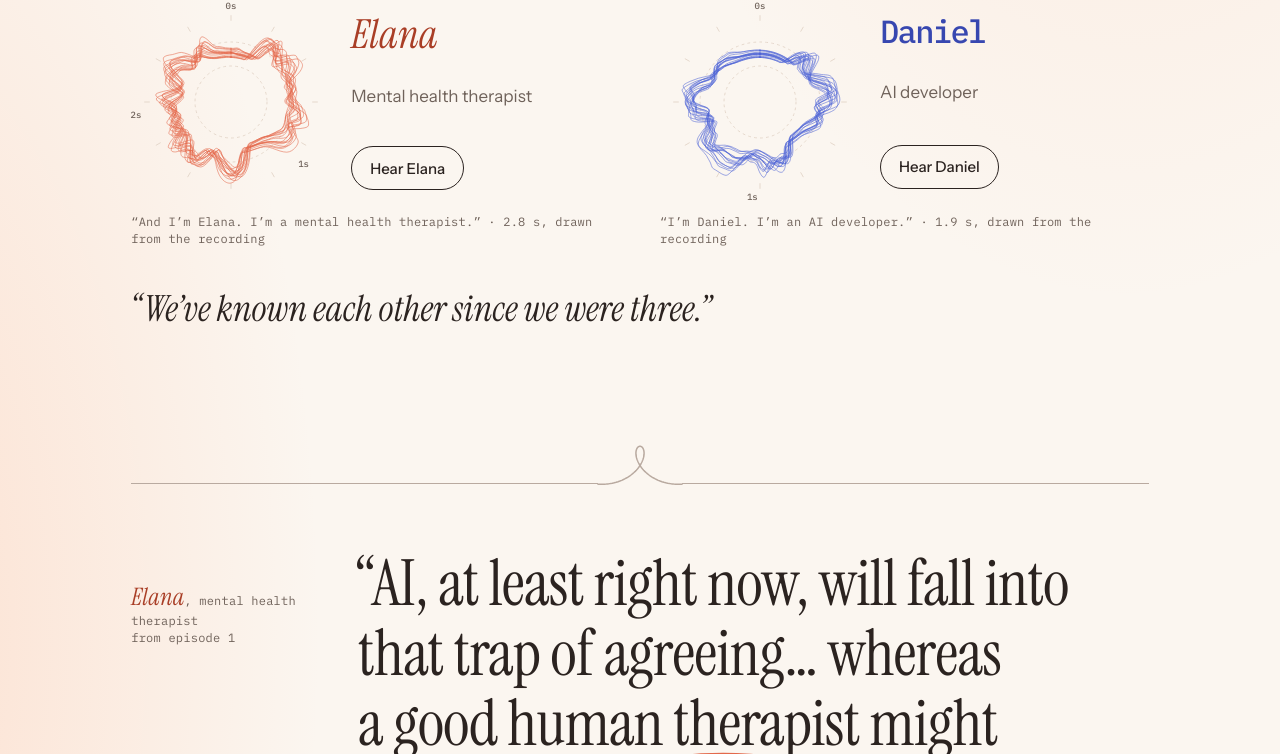
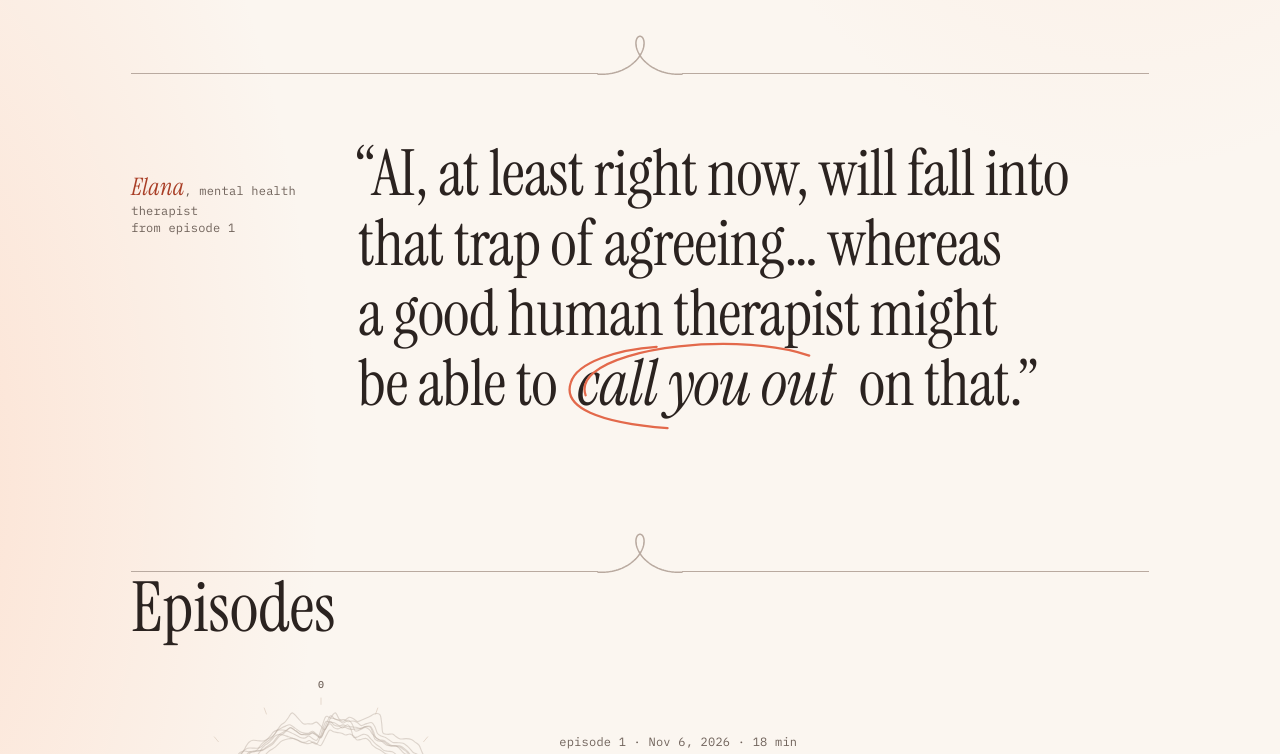
Before and after one commit to djacobs7/people-in-the-loop, a plain HTML site: page index.html in a window 1280 px wide. Shown: the part 774-1528 px from the top of the page. Drawn offline with Linux system fonts and the light colour scheme; animation ran at ten frames a second.

Commit message:
Header art: two people grown out of one loop; drop Who's talking
Co-Authored-By: Claude Opus 5.5 <noreply@anthropic.com>

```diff
--- a/index.html
+++ b/index.html
@@ -80,7 +80,7 @@ button { font: inherit; color: inherit; }
 /* hero */
 .hero { display: grid; gap: 8px; align-items: center; margin-top: clamp(16px, 4vw, 40px); }
 .hero figure { margin: 8px 0 0; }
-.hero-art { position: relative; aspect-ratio: 1.25; margin: 0 calc(-1 * var(--gutter)); }
+.hero-art { position: relative; aspect-ratio: 1.37; margin: 0 calc(-1 * var(--gutter) / 2); }
 .hero-art canvas { width: 100%; height: 100%; display: block; }
 .title { font: 400 clamp(4rem, 1.6rem + 11vw, 9.5rem)/0.86 var(--serif); letter-spacing: -0.02em; margin: 0; }
 .title i { font-style: italic; font-size: 0.62em; letter-spacing: 0; padding: 0 0.04em; }
@@ -88,23 +88,10 @@ button { font: inherit; color: inherit; }
 .lede .name-serif { font-size: 1.18em; }
 .hero figcaption { margin: -4px 0 0; text-align: center; }
 @media (min-width: 900px) {
-  .hero { grid-template-columns: 6fr 5fr; gap: var(--gutter); margin-top: 24px; }
-  .hero-art { margin: 0; aspect-ratio: 1.05; }
+  .hero { grid-template-columns: 5fr 6fr; gap: var(--gutter); margin-top: 24px; }
+  .hero-art { margin: 0 calc(-1 * var(--gutter)) 0 -12px; aspect-ratio: 1.3; }
   .hero figure { margin: 0; }
 }
-
-/* the two people */
-.people { display: grid; gap: 40px; margin-top: 28px; }
-.person { display: grid; grid-template-columns: minmax(130px, 200px) 1fr; gap: 6px 20px; align-items: center; }
-.person canvas { width: 100%; aspect-ratio: 1; display: block; grid-row: span 3; }
-.person h3 { margin: 0; font-size: 2.5rem; line-height: 1; font-weight: 400; }
-.person h3.name-mono { font: 500 2rem/1 var(--mono); letter-spacing: -0.05em; }
-.person .role { margin: 0; color: var(--muted); }
-.person .hear { justify-self: start; margin-top: 6px; }
-.person .said { grid-column: 1 / -1; margin: 6px 0 0; }
-.person.playing .hear { background: var(--ink); color: var(--paper); }
-.people-note { margin: 0; font: italic 400 clamp(1.5rem, 1.1rem + 1.6vw, 2.25rem)/1.2 var(--serif); }
-@media (min-width: 760px) { .people { grid-template-columns: 1fr 1fr; } .people-note { grid-column: 1 / -1; } }
 
 /* cold open, pulled */
 .quote { margin: 0; padding-top: clamp(32px, 6vw, 64px); display: grid; gap: 20px; }
@@ -190,37 +177,12 @@ button { font: inherit; color: inherit; }
 <section class="hero">
   <div>
     <h1 class="title">People<br> <i>in the</i> Loop</h1>
-    <p class="lede"><span class="name-serif elana">Elana</span> is a therapist. <span class="name-mono daniel">Daniel</span> builds AI. Together they explore how AI is changing mental health, and what those changes mean for how we care for ourselves and each other.</p>
+    <p class="lede"><span class="name-serif elana">Elana</span> is a therapist. <span class="name-mono daniel">Daniel</span> builds AI. They’ve known each other since they were three. Together they explore how AI is changing mental health, and what those changes mean for how we care for ourselves and each other.</p>
   </div>
   <figure>
     <div class="hero-art"><canvas id="hero-loops" aria-hidden="true"></canvas></div>
-    <figcaption class="label">fig. 1 · <span class="dot e"></span>Elana and <span class="dot d"></span>Daniel, each saying who they are, drawn as loops</figcaption>
+    <figcaption class="label">fig. 1 · <span class="dot e"></span>Elana and <span class="dot d"></span>Daniel, outlined in their own voices, in a loop made of the episode</figcaption>
   </figure>
-</section>
-
-<div class="loop-rule" aria-hidden="true"><svg viewBox="0 0 84 42"><path d="M0 41.25 L4.30 41.25 L6.33 41.21 L8.35 41.09 L10.36 40.88 L12.36 40.60 L14.34 40.24 L16.28 39.80 L18.20 39.29 L20.08 38.70 L21.93 38.05 L23.72 37.32 L25.47 36.53 L27.16 35.69 L28.80 34.78 L30.37 33.82 L31.88 32.81 L33.32 31.75 L34.69 30.65 L35.99 29.52 L37.22 28.36 L38.36 27.17 L39.43 25.96 L40.42 24.73 L41.32 23.49 L42.15 22.25 L42.90 21.01 L43.56 19.77 L44.14 18.54 L44.64 17.33 L45.07 16.14 L45.42 14.98 L45.69 13.85 L45.89 12.75 L46.02 11.69 L46.08 10.68 L46.07 9.72 L46.01 8.81 L45.89 7.97 L45.71 7.18 L45.49 6.45 L45.22 5.80 L44.91 5.21 L44.56 4.70 L44.18 4.26 L43.78 3.90 L43.35 3.62 L42.91 3.41 L42.46 3.29 L42.00 3.25 L41.54 3.29 L41.09 3.41 L40.65 3.62 L40.22 3.90 L39.82 4.26 L39.44 4.70 L39.09 5.21 L38.78 5.80 L38.51 6.45 L38.29 7.18 L38.11 7.97 L37.99 8.81 L37.93 9.72 L37.92 10.68 L37.98 11.69 L38.11 12.75 L38.31 13.85 L38.58 14.98 L38.93 16.14 L39.36 17.33 L39.86 18.54 L40.44 19.77 L41.10 21.01 L41.85 22.25 L42.68 23.49 L43.58 24.73 L44.57 25.96 L45.64 27.17 L46.78 28.36 L48.01 29.52 L49.31 30.65 L50.68 31.75 L52.12 32.81 L53.63 33.82 L55.20 34.78 L56.84 35.69 L58.53 36.53 L60.28 37.32 L62.07 38.05 L63.92 38.70 L65.80 39.29 L67.72 39.80 L69.66 40.24 L71.64 40.60 L73.64 40.88 L75.65 41.09 L77.67 41.21 L79.70 41.25 L84 41.25" fill="none" stroke="currentColor" stroke-width="1.5" stroke-linecap="round" stroke-linejoin="round"/></svg></div>
-
-<section aria-labelledby="who">
-  <h2 class="section-title" id="who">Who’s <i>talking</i></h2>
-  <div class="people">
-    <article class="person" data-id="elana" data-name="Elana">
-      <canvas aria-hidden="true"></canvas>
-      <h3 class="name-serif elana">Elana</h3>
-      <p class="role">Mental health therapist</p>
-      <button class="pill hear" type="button">Hear Elana</button>
-      <p class="said label">“And I’m Elana. I’m a mental health therapist.” · 2.8 s, drawn from the recording</p>
-      <audio preload="none" src="voices/elana.mp3"></audio>
-    </article>
-    <article class="person" data-id="daniel" data-name="Daniel">
-      <canvas aria-hidden="true"></canvas>
-      <h3 class="name-mono daniel">Daniel</h3>
-      <p class="role">AI developer</p>
-      <button class="pill hear" type="button">Hear Daniel</button>
-      <p class="said label">“I’m Daniel. I’m an AI developer.” · 1.9 s, drawn from the recording</p>
-      <audio preload="none" src="voices/daniel.mp3"></audio>
-    </article>
-    <p class="people-note">“We’ve known each other since we were three.”</p>
-  </div>
 </section>
 
 <div class="loop-rule" aria-hidden="true"><svg viewBox="0 0 84 42"><path d="M0 41.25 L4.30 41.25 L6.33 41.21 L8.35 41.09 L10.36 40.88 L12.36 40.60 L14.34 40.24 L16.28 39.80 L18.20 39.29 L20.08 38.70 L21.93 38.05 L23.72 37.32 L25.47 36.53 L27.16 35.69 L28.80 34.78 L30.37 33.82 L31.88 32.81 L33.32 31.75 L34.69 30.65 L35.99 29.52 L37.22 28.36 L38.36 27.17 L39.43 25.96 L40.42 24.73 L41.32 23.49 L42.15 22.25 L42.90 21.01 L43.56 19.77 L44.14 18.54 L44.64 17.33 L45.07 16.14 L45.42 14.98 L45.69 13.85 L45.89 12.75 L46.02 11.69 L46.08 10.68 L46.07 9.72 L46.01 8.81 L45.89 7.97 L45.71 7.18 L45.49 6.45 L45.22 5.80 L44.91 5.21 L44.56 4.70 L44.18 4.26 L43.78 3.90 L43.35 3.62 L42.91 3.41 L42.46 3.29 L42.00 3.25 L41.54 3.29 L41.09 3.41 L40.65 3.62 L40.22 3.90 L39.82 4.26 L39.44 4.70 L39.09 5.21 L38.78 5.80 L38.51 6.45 L38.29 7.18 L38.11 7.97 L37.99 8.81 L37.93 9.72 L37.92 10.68 L37.98 11.69 L38.11 12.75 L38.31 13.85 L38.58 14.98 L38.93 16.14 L39.36 17.33 L39.86 18.54 L40.44 19.77 L41.10 21.01 L41.85 22.25 L42.68 23.49 L43.58 24.73 L44.57 25.96 L45.64 27.17 L46.78 28.36 L48.01 29.52 L49.31 30.65 L50.68 31.75 L52.12 32.81 L53.63 33.82 L55.20 34.78 L56.84 35.69 L58.53 36.53 L60.28 37.32 L62.07 38.05 L63.92 38.70 L65.80 39.29 L67.72 39.80 L69.66 40.24 L71.64 40.60 L73.64 40.88 L75.65 41.09 L77.67 41.21 L79.70 41.25 L84 41.25" fill="none" stroke="currentColor" stroke-width="1.5" stroke-linecap="round" stroke-linejoin="round"/></svg></div>
@@ -431,7 +393,137 @@ window.Loops = (() => {
     };
   }
 
-  return { mount };
+  /* ---------- People in the loop ----------
+     One loop, carrying the sound of the episode and slowly travelling around.
+     Out of the bottom of it grow two people facing each other, Elana and Daniel,
+     each outlined in wisps traced from their own voice saying who they are. */
+
+  // facing right, in "head units": crown near y 8, chin near y 83, nose tip near x 81
+  const PROFILE = [
+    [13, 104], [19, 96], [21, 88], [18, 79], [12, 69], [8, 56], [8.5, 41], [14, 27], [25, 15.5],
+    [39, 9], [53, 8.5], [64, 13], [71, 22], [73.5, 32], [74.5, 40], [72.6, 44.5], [74, 48.5], [78.2, 55.5],
+    [81, 60], [78, 62.3], [75.4, 63.2], [76.9, 65.6], [75, 67.8], [76.6, 70.2], [74.7, 72.6], [73.4, 75],
+    [74.6, 79], [71.2, 82.6], [64, 84], [59, 86.5], [57.5, 93], [59.5, 99], [64, 103],
+  ];
+
+  function spline(ctrl, closed, per = 10) {
+    const n = ctrl.length, out = [], segs = closed ? n : n - 1;
+    const at = i => closed ? ctrl[(i + n) % n] : ctrl[Math.min(Math.max(i, 0), n - 1)];
+    for (let i = 0; i < segs; i++) {
+      const p0 = at(i - 1), p1 = at(i), p2 = at(i + 1), p3 = at(i + 2);
+      for (let j = 0; j < per; j++) {
+        const t = j / per, t2 = t * t, t3 = t2 * t;
+        out.push([0, 1].map(d => 0.5 * ((2 * p1[d]) + (-p0[d] + p2[d]) * t + (2 * p0[d] - 5 * p1[d] + 4 * p2[d] - p3[d]) * t2 + (-p0[d] + 3 * p1[d] - 3 * p2[d] + p3[d]) * t3)));
+      }
+    }
+    if (!closed) out.push(ctrl[n - 1].slice());
+    return out;
+  }
+  function resample(P, N, closed) {
+    const pts = closed ? P.concat([P[0]]) : P, acc = [0];
+    for (let i = 1; i < pts.length; i++) acc.push(acc[i - 1] + Math.hypot(pts[i][0] - pts[i - 1][0], pts[i][1] - pts[i - 1][1]));
+    const total = acc[acc.length - 1], out = [];
+    for (let k = 0, j = 1; k < N; k++) {
+      const d = (k / (closed ? N : N - 1)) * total;
+      while (j < acc.length - 1 && acc[j] < d) j++;
+      const f = (d - acc[j - 1]) / ((acc[j] - acc[j - 1]) || 1);
+      out.push([pts[j - 1][0] + (pts[j][0] - pts[j - 1][0]) * f, pts[j - 1][1] + (pts[j][1] - pts[j - 1][1]) * f]);
+    }
+    return out;
+  }
+  const sample = (arr, s) => {
+    const n = arr.length, x = ((s % 1) + 1) % 1 * n, i = Math.floor(x), f = x - i;
+    return arr[i % n] * (1 - f) + arr[(i + 1) % n] * f;
+  };
+
+  // one wisp: base path pushed out along its normals by the voice, fanning apart where it is loud.
+  // envAt(i, t) gives the loudness at point i for a strand at position t (0..1) across the bundle.
+  function wisp(P, closed, envAt, k, K, o, phase) {
+    const n = P.length, t = K > 1 ? k / (K - 1) : 0.5, side = (t - 0.5) * 2;
+    const gain = 0.75 + 0.5 * ((Math.sin(k * 2.39) + 1) / 2), out = new Array(n);
+    for (let i = 0; i < n; i++) {
+      const a = P[closed ? (i - 1 + n) % n : Math.max(i - 1, 0)], b = P[closed ? (i + 1) % n : Math.min(i + 1, n - 1)];
+      let tx = b[0] - a[0], ty = b[1] - a[1];
+      const len = Math.hypot(tx, ty) || 1; tx /= len; ty /= len;
+      const s = i / (closed ? n : n - 1);
+      const taper = o.taper ? o.taper(s) : 1;
+      const e = envAt(i, t);
+      const off = taper * (o.spread * side + o.amp * e * side * gain + o.lift * e + o.wob * Math.sin(o.waves * TAU * s + k * 0.9 + phase));
+      out[i] = [P[i][0] - ty * off, P[i][1] + tx * off];
+    }
+    return out;
+  }
+  const along = (v, n, closed, shift = 0) => (i, t) => {
+    const s = i / (closed ? n : n - 1) + shift;
+    return (1 - t) * sample(v.low, s) + t * sample(v.high, s);
+  };
+  function people(canvas, cfg) {
+    const ctx = canvas.getContext("2d"), reduce2 = reduce;
+    let raf = 0, visible = true, start = performance.now();
+
+    function draw(now = start) {
+      const box = canvas.getBoundingClientRect(), dpr = Math.min(devicePixelRatio || 1, 2);
+      const w = box.width, h = box.height;
+      if (!w || !h) return;
+      if (canvas.width !== Math.round(w * dpr)) { canvas.width = Math.round(w * dpr); canvas.height = Math.round(h * dpr); }
+      ctx.setTransform(dpr, 0, 0, dpr, 0, 0);
+      ctx.clearRect(0, 0, w, h);
+      const time = (now - start) / 1000, phase = time / 5.2;
+      const u = Math.min(h / 178, w / 262), cx = w / 2, cy = h / 2, gap = 15;
+      const rx = 116 * u, ry = 80 * u, oy = cy - 54 * u;
+      const left = ([x, y]) => [cx - gap / 2 * u - (81 - x) * u, oy + y * u];
+      const right = ([x, y]) => [cx + gap / 2 * u + (81 - x) * u, oy + y * u];
+      const lw = cfg.lineWidth || 1, alpha = cfg.alpha || 0.5;
+      ctx.lineCap = "round"; ctx.lineJoin = "round"; ctx.lineWidth = lw;
+      ctx.globalCompositeOperation = dark.matches ? "screen" : "multiply";
+      const stroke = (P, closed, style, a) => {
+        ctx.beginPath(); ctx.moveTo(P[0][0], P[0][1]);
+        const n = P.length, last = closed ? n : n - 1;
+        for (let i = 0; i < last; i++) {
+          const p0 = P[closed ? (i - 1 + n) % n : Math.max(i - 1, 0)], p1 = P[i % n], p2 = P[(i + 1) % n], p3 = P[closed ? (i + 2) % n : Math.min(i + 2, n - 1)];
+          ctx.bezierCurveTo(p1[0] + (p2[0] - p0[0]) / 6, p1[1] + (p2[1] - p0[1]) / 6, p2[0] - (p3[0] - p1[0]) / 6, p2[1] - (p3[1] - p1[1]) / 6, p2[0], p2[1]);
+        }
+        if (closed) ctx.closePath();
+        ctx.strokeStyle = style; ctx.globalAlpha = a; ctx.stroke();
+      };
+
+      // the loop, carrying the conversation around them
+      const ring = [];
+      for (let i = 0; i < 240; i++) { const th = -Math.PI / 2 + (i / 240) * TAU; ring.push([cx + Math.cos(th) * rx, cy + Math.sin(th) * ry]); }
+      const grad = ctx.createLinearGradient(cx - rx, 0, cx + rx, 0);
+      grad.addColorStop(0, css("--elana")); grad.addColorStop(1, css("--daniel"));
+      const travel = reduce2.matches ? 0 : -time / 90;
+      const KL = cfg.loopStrands || 22;
+      for (let k = 0; k < KL; k++)
+        stroke(wisp(ring, true, along(cfg.conversation, ring.length, true, travel), k, KL, { spread: 3 * u, amp: 5 * u, lift: 1.5 * u, wob: 1 * u, waves: 3 }, phase), true, grad, alpha * 0.85);
+
+      // the two people, outlined in their own voices
+      // each outline grows out of the bottom of the loop, up the back of the neck, over the head and down the face
+      const onLoop = th => [cx + Math.cos(th) * rx, cy + Math.sin(th) * ry];
+      const heads = [[left, cfg.hosts.elana, "--elana", 1], [right, cfg.hosts.daniel, "--daniel", -1]];
+      const KH = cfg.headStrands || 15;
+      for (const [place, v, color, sgn] of heads) {
+        const j1 = onLoop(Math.PI / 2 + sgn * 0.02), j2 = onLoop(Math.PI / 2 + sgn * 0.3);
+        const P = resample(spline([j1, j2, ...PROFILE.slice(2).map(place)], false, 8), 260, false);
+        for (let k = 0; k < KH; k++)
+          stroke(wisp(P, false, along(v, P.length, false), k, KH, { spread: 1.8 * u, amp: 1.5 * u, lift: 0, wob: 0.35 * u, waves: 2, taper: s => Math.min(1, s * 6, Math.sin(Math.PI * s) * 3) }, phase),
+                 false, css(color), alpha);
+      }
+
+      ctx.globalAlpha = 1; ctx.globalCompositeOperation = "source-over";
+    }
+
+    function tick(now) { draw(now); raf = visible && cfg.animate && !reduce.matches ? requestAnimationFrame(tick) : 0; }
+    function wake() { if (!raf && visible && cfg.animate && !reduce.matches) raf = requestAnimationFrame(tick); else if (!raf) draw(); }
+    new ResizeObserver(() => draw(performance.now())).observe(canvas);
+    new IntersectionObserver(es => { visible = es[0].isIntersecting; wake(); }).observe(canvas);
+    dark.addEventListener("change", () => draw(performance.now()));
+    reduce.addEventListener("change", wake);
+    draw(); wake();
+    return { draw };
+  }
+
+  return { mount, people };
 })();
 </script>
 <script>
@@ -450,33 +542,10 @@ const LOOP_DATA = {"hosts":{"elana":{"low":[0.001,0.001,0.001,0.001,0.002,0.002,
   const audios = [];
   const solo = a => audios.forEach(o => o !== a && o.pause());
 
-  // fig. 1: both voices, overlapping
-  const H = LOOP_DATA.hosts;
-  Loops.mount(document.getElementById("hero-loops"), {
-    layers: [
-      { v: H.elana, color: "--elana", x: 0.4, y: 0.5, size: 0.78 },
-      { v: H.daniel, color: "--daniel", x: 0.6, y: 0.5, size: 0.78, phase: 1.7 },
-    ],
-    strands: 22, blend: true, animate: true, alpha: 0.5, lineWidth: 1,
-  });
-
-  // the people: their loop is their sentence; play it and the loop traces along
-  document.querySelectorAll(".person").forEach(card => {
-    const id = card.dataset.id, v = H[id], a = card.querySelector("audio"), btn = card.querySelector(".hear");
-    const marks = [];
-    for (let t = 0; t < v.dur; t += 1) marks.push({ at: t / v.dur, text: `${t}s` });
-    const loop = Loops.mount(card.querySelector("canvas"), {
-      layers: [{ v, color: "--" + id, x: 0.5, y: 0.5, size: 0.8 }],
-      strands: 16, alpha: 0.55, restAlpha: 0.45,
-      grid: { rings: [0.45, 0.75], ticks: 12, tickIn: 1.02, tickOut: 1.08, labels: marks, labelAt: 1.2, labelSize: 9 },
-    });
-    audios.push(a);
-    btn.onclick = () => (a.paused ? (a.currentTime = 0, a.play()) : a.pause());
-    let frame = 0;
-    const follow = () => { loop.progress(0, a.currentTime / v.dur); frame = a.paused ? 0 : requestAnimationFrame(follow); };
-    a.addEventListener("play", () => { solo(a); card.classList.add("playing"); btn.textContent = "Stop"; loop.live(true); follow(); });
-    const stop = () => { card.classList.remove("playing"); btn.textContent = "Hear " + card.dataset.name; loop.live(false); cancelAnimationFrame(frame); loop.progress(0, null); };
-    a.addEventListener("pause", stop); a.addEventListener("ended", stop);
+  // fig. 1: two people, grown out of one loop
+  const firstEpisode = Object.values(LOOP_DATA.episodes)[0];
+  Loops.people(document.getElementById("hero-loops"), {
+    hosts: LOOP_DATA.hosts, conversation: firstEpisode, animate: true, alpha: 0.55, lineWidth: 1,
   });
 
   // episodes: the episode wrapped into a loop, filling in as you listen
--- a/show.json
+++ b/show.json
@@ -39,6 +39,5 @@
   ],
   "tagline": "Stay curious. Stay informed. Stay in the loop.",
   "outro": "Have a question for us, or want to tell us how you’re using AI in your own life? We’d love to hear it.",
-  "lede": "{Elana} is a therapist. {Daniel} builds AI. Together they explore how AI is changing mental health, and what those changes mean for how we care for ourselves and each other.",
-  "together": "“We’ve known each other since we were three.”"
+  "lede": "{Elana} is a therapist. {Daniel} builds AI. They’ve known each other since they were three. Together they explore how AI is changing mental health, and what those changes mean for how we care for ourselves and each other."
 }
```
Also changed, not shown: cover.jpg, 2 other files.
